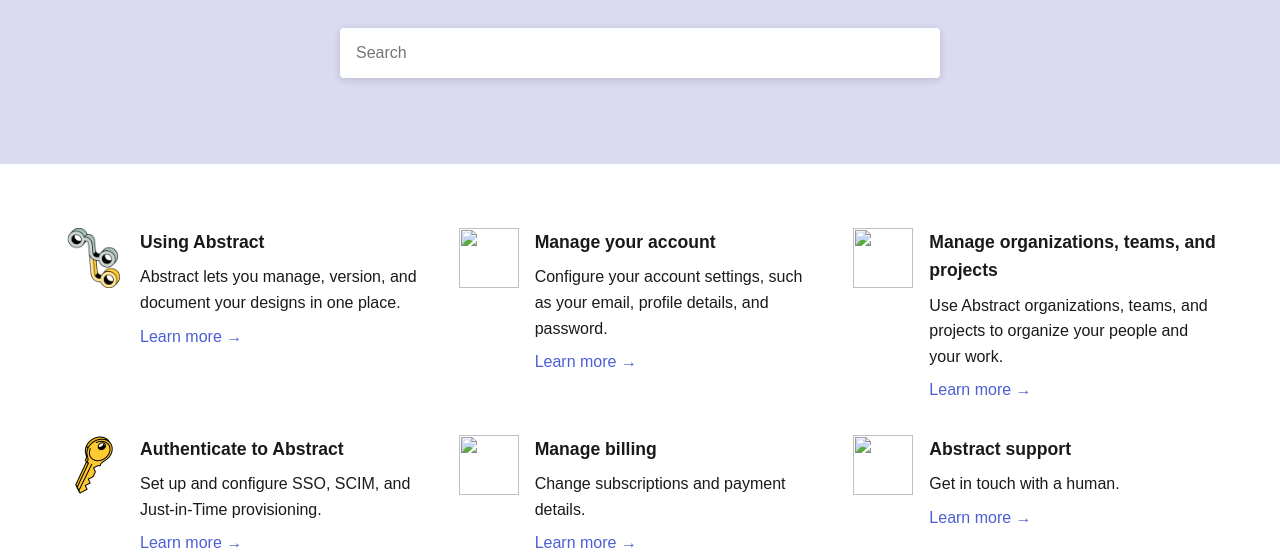
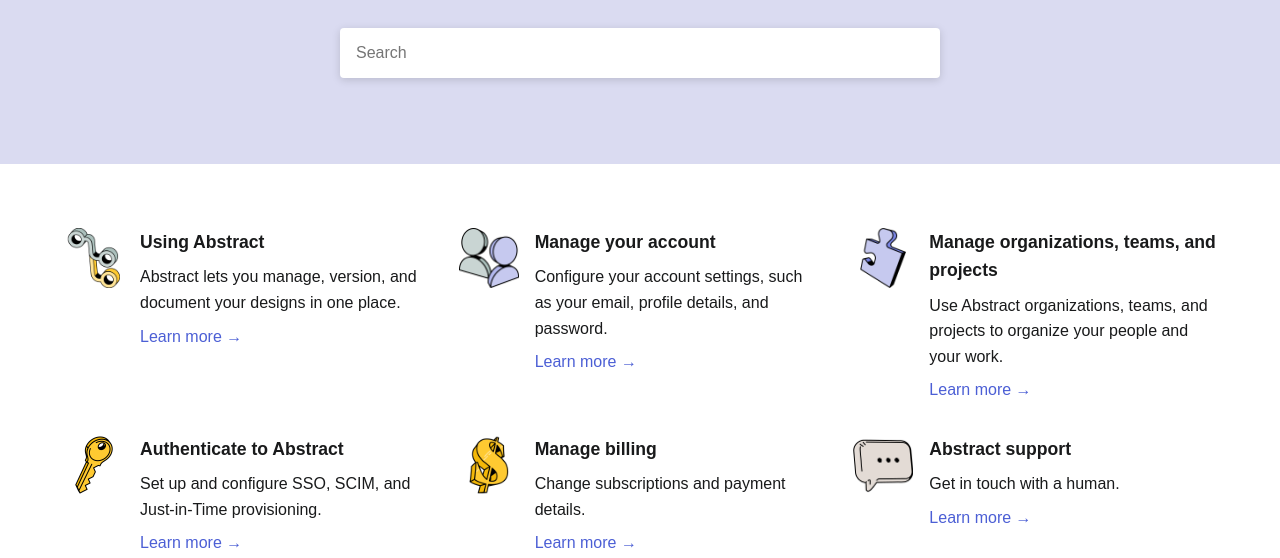
Before and after one commit to Abraham14Z/Abstract-Help-Center, a plain HTML site: page index.html in a window 1280 px wide. Shown: the part 242-800 px from the top of the page. Drawn offline with Linux system fonts and the light colour scheme; files whose address does not match are found by name; a web font is replaced by a local one.

Commit message:
changed the src path of images to the Images folder

```diff
--- a/index.html
+++ b/index.html
@@ -53,7 +53,7 @@
             </div>
           </article>
           <article class="card">
-            <img src="icon-account.png" alt="" aria-hidden="true">
+            <img src="images/icon-account.png" alt="" aria-hidden="true">
             <div>
               <h3>Manage your account</h3>
               <p>Configure your account settings, such as your email, profile details, and password.</p>
@@ -61,7 +61,7 @@
             </div>
           </article>
           <article class="card">
-            <img src="icon-organizations.png" alt="" aria-hidden="true">
+            <img src="images/icon-organizations.png" alt="" aria-hidden="true">
             <div>
               <h3>Manage organizations, teams, and projects</h3>
               <p>Use Abstract organizations, teams, and projects to organize your people and your work.</p>
@@ -77,7 +77,7 @@
             </div>
           </article>
           <article class="card">
-            <img src="icon-billing.png" alt="" aria-hidden="true">
+            <img src="images/icon-billing.png" alt="" aria-hidden="true">
             <div>
               <h3>Manage billing</h3>
               <p>Change subscriptions and payment details.</p>
@@ -85,7 +85,7 @@
             </div>
           </article>
           <article class="card">
-            <img src="icon-comment.png" alt="" aria-hidden="true">
+            <img src="images/icon-comment.png" alt="" aria-hidden="true">
             <div>
               <h3>Abstract support</h3>
               <p>Get in touch with a human.</p>
```
